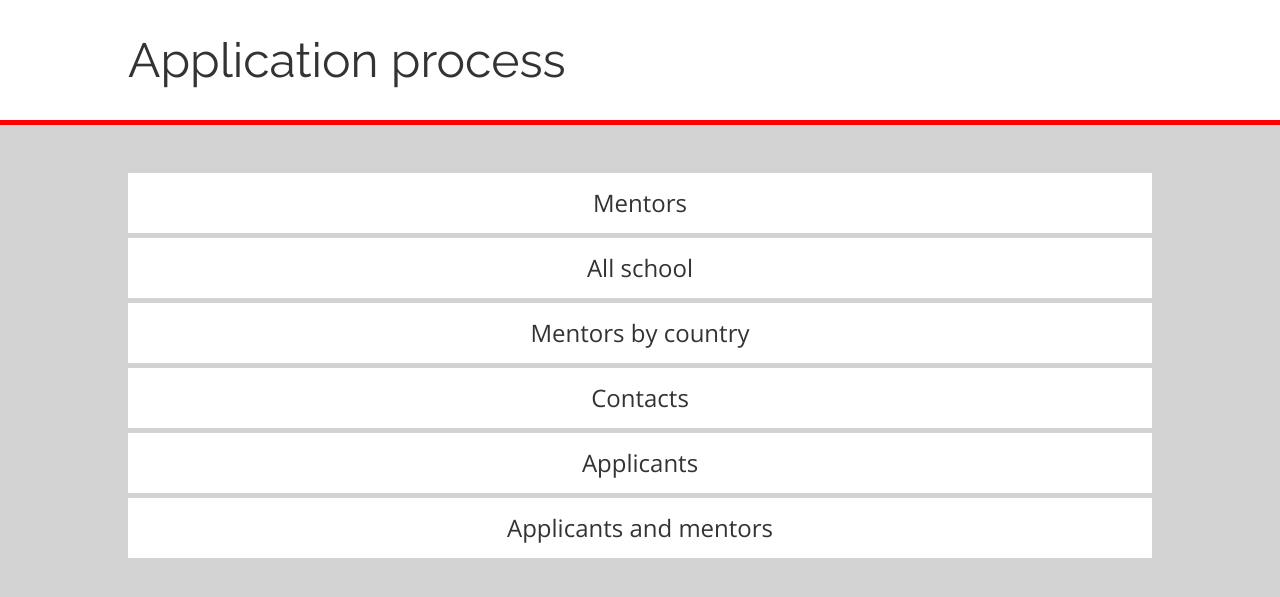
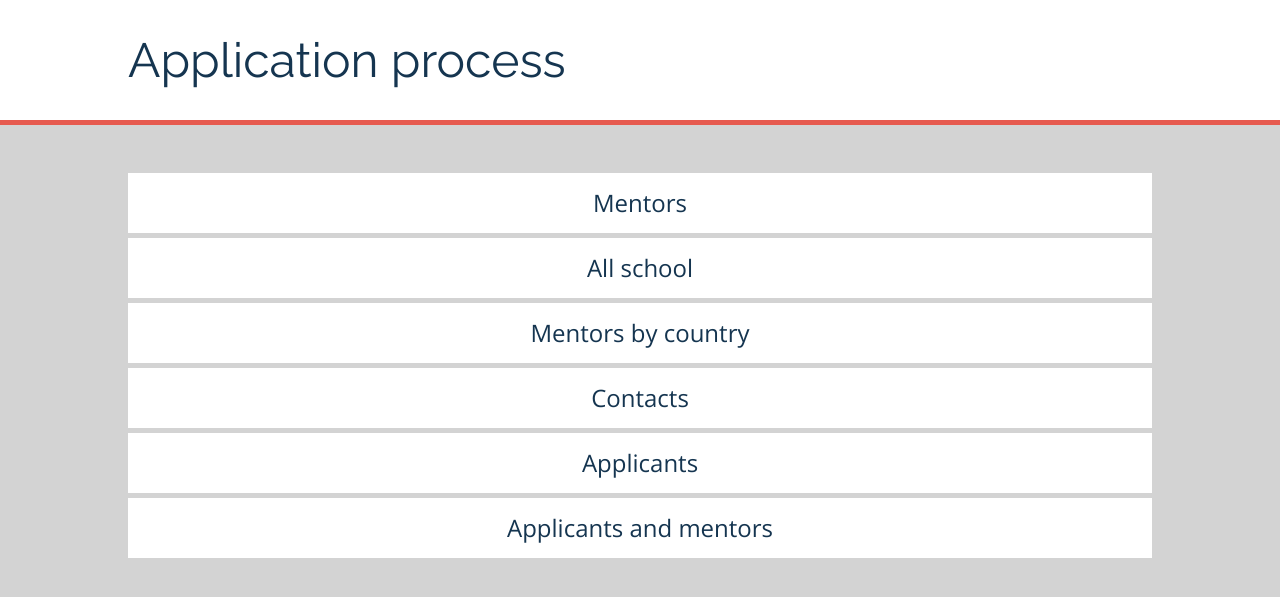
Before and after one commit to gergelyNemeth/application-process-basic-sql, a Flask app: page / in a window 1280 px wide. Shown: the top 597 px of the page. Run offline with Flask 2, Linux system fonts and the light colour scheme.

Commit message:
Change the font color and the accent color

```diff
--- a/static/style.css
+++ b/static/style.css
@@ -11,7 +11,7 @@ body {
     padding: 0;
     margin: 0;
     background-color: #d3d3d3;
-    color: #333;
+    color: #153550;
     font: 16px/1.5 'Open Sans', sans-serif;
 }
 
@@ -19,7 +19,7 @@ header {
     margin: 0;
     padding: 0;
     background-color: #fff;
-    border-bottom: 5px solid red;
+    border-bottom: 5px solid #e65a4f;
 }
 
 h1, h2, .page-title {
@@ -64,13 +64,13 @@ li a {
 }
 
 a {
-    color: #333;
+    color: #153550;
     text-decoration: none;
 }
 
 a:hover {
     background-color: #eee;
-    color: red;
+    color: #e65a4f;
 }
 
 /* Subpages
```
